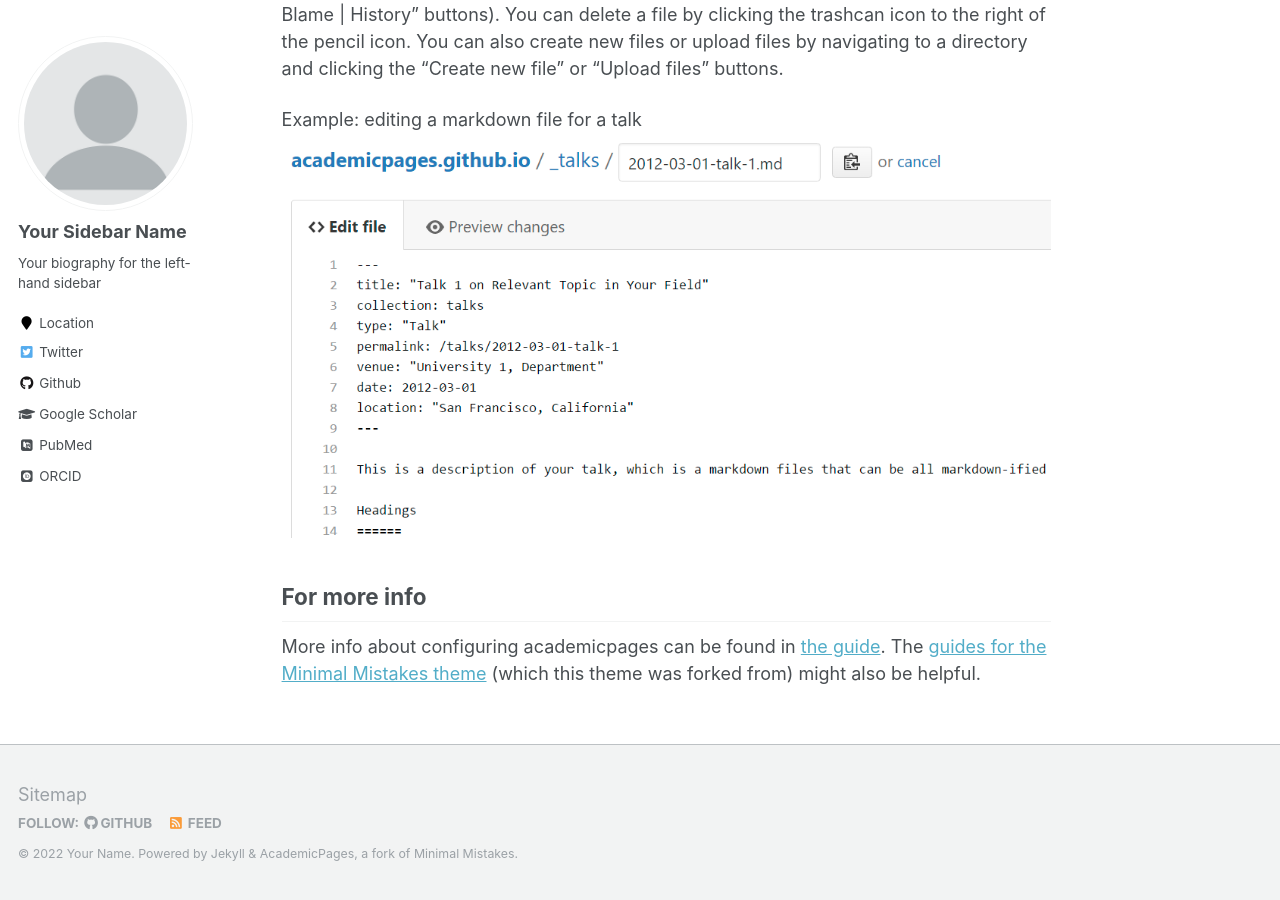
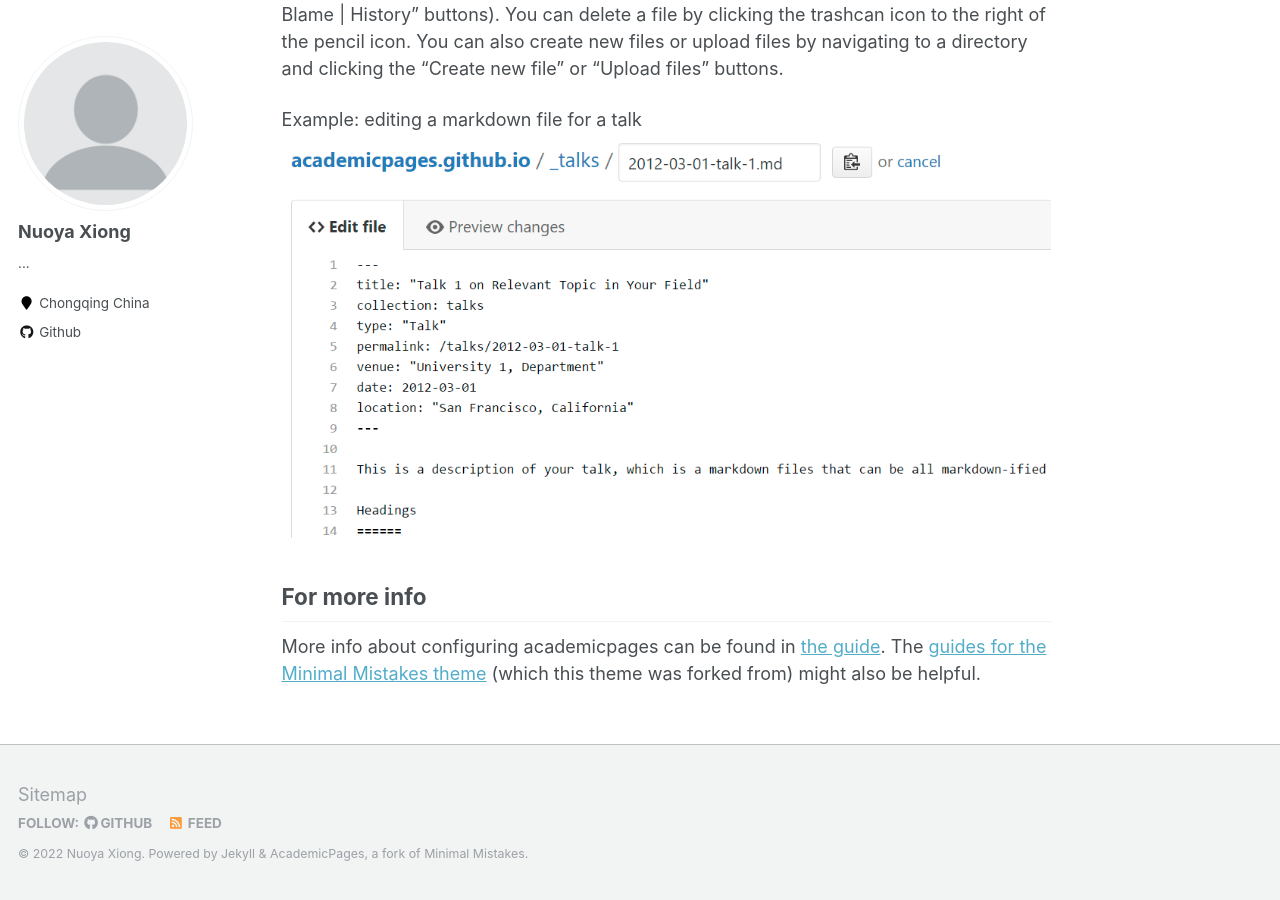
Before and after one commit to xiongny/xiongny.github.io, a Jekyll site: the page built from _pages/about.md, in a window 1280 px wide and 900 px high, scrolled down 2463 px. Built offline with Jekyll 4.4.1, drawn with Linux system fonts in a browser that asks for light colours; some web fonts are replaced; some of the changed text lies outside the part shown.

Commit message:
Update _config.yml

```diff
--- a/_config.yml
+++ b/_config.yml
@@ -7,13 +7,13 @@
 
 # Site Settings
 locale                   : "en-US"
-title                    : "Your Name / Site Title"
+title                    : "Nuoya Xiong"
 title_separator          : "-"
-name                     : &name "Your Name"
-description              : &description "personal description"
-url                      : https://academicpages.github.io # the base hostname & protocol for your site e.g. "https://mmistakes.github.io"
+name                     : &name "Nuoya Xiong"
+description              : &description "an undergrad student in IIIS, Tsinghua"
+url                      : https://xiongny.github.io # the base hostname & protocol for your site e.g. "https://mmistakes.github.io"
 baseurl                  : "" # the subpath of your site, e.g. "/blog"
-repository               : "academicpages/academicpages.github.io"
+repository               : "xiongny/xiongny.github.io"
 teaser                   :  # filename of teaser fallback teaser image placed in /images/, .e.g. "500x300.png"
 breadcrumbs              : false # true, false (default)
 words_per_minute         : 160
@@ -80,15 +80,15 @@ analytics:
 
 # Site Author
 author:
-  name             : "Your Sidebar Name"
+  name             : "Nuoya Xiong"
   avatar           : "profile.png"
-  bio              : "Your biography for the left-hand sidebar"
-  location         : "Location"
+  bio              : "..."
+  location         : "Chongqing China"
   employer         :
-  pubmed           : "https://www.ncbi.nlm.nih.gov/pubmed/?term=john+snow"
-  googlescholar    : "http://yourfullgooglescholarurl.com"
+  pubmed           :
+  googlescholar    :
   email            :
-  researchgate     :  # example: "https://www.researchgate.net/profile/yourprofile"
+  researchgate     :
   uri              :
   bitbucket        :
   codepen          :
@@ -96,20 +96,20 @@ author:
   flickr           :
   facebook         :
   foursquare       :
-  github           : "academicpages"
+  github           : "xiongny"
   google_plus      :
   keybase          :
   instagram        :
-  impactstory      : #"https://profiles.impactstory.org/u/xxxx-xxxx-xxxx-xxxx"
+  impactstory      :
   lastfm           :
   linkedin         :
-  orcid            : "http://orcid.org/yourorcidurl"
+  orcid            :
   pinterest        :
   soundcloud       :
-  stackoverflow    : # http://stackoverflow.com/users/123456/username
+  stackoverflow    :
   steam            :
   tumblr           :
-  twitter          : "replacethistwitterhandle"
+  twitter          :
   vine             :
   weibo            :
   xing             :
```
